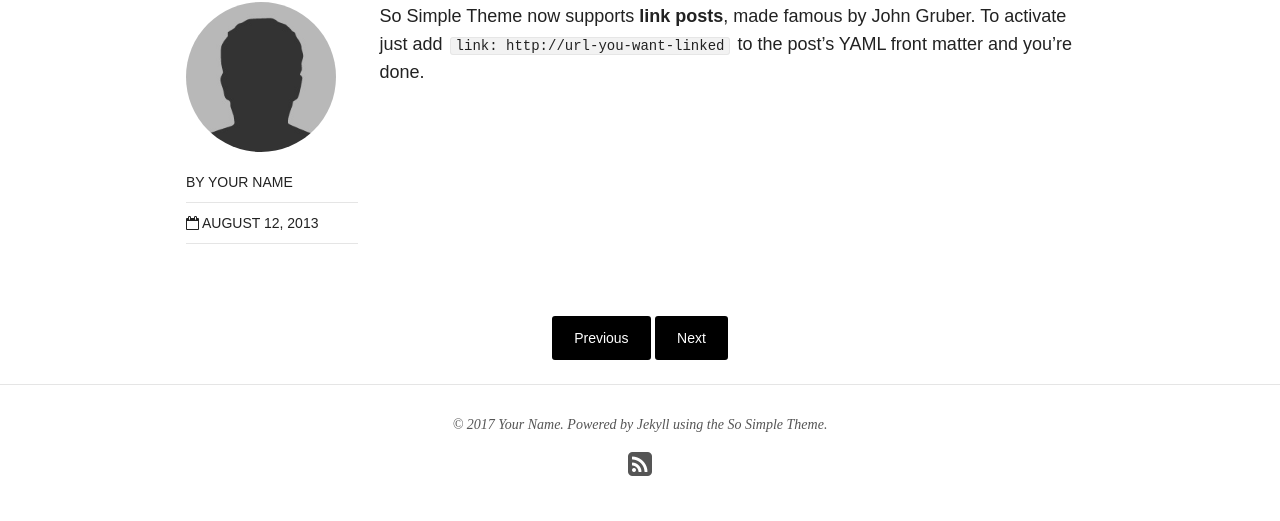
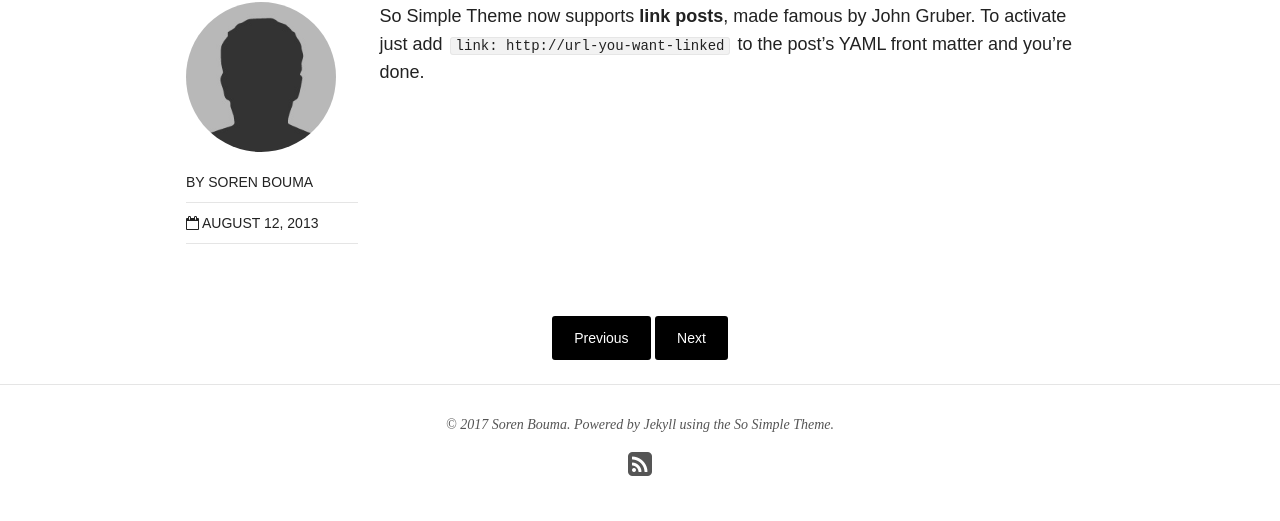
Before and after one commit to sorenbouma/sorenbouma.github.io, a Jekyll site: the page built from _posts/articles/2013-08-12-sample-link-post.md, in a window 1280 px wide. Shown: the part 626-1147 px from the top of the page. Built offline with Jekyll 4.4.1, drawn with Linux system fonts in a browser that asks for light colours; nearby versions of some CDN libraries.

Commit message:
Update _config.yml

```diff
--- a/_config.yml
+++ b/_config.yml
@@ -36,7 +36,7 @@ exclude: ["lib", "config.rb", "Capfile", "config", "log", "Rakefile", "Rakefile.
 
 # Site owner
 owner:
-  name: Your Name
+  name: Soren Bouma
   avatar: bio-photo.jpg
   email: you@email.com
   disqus-shortname:
```
